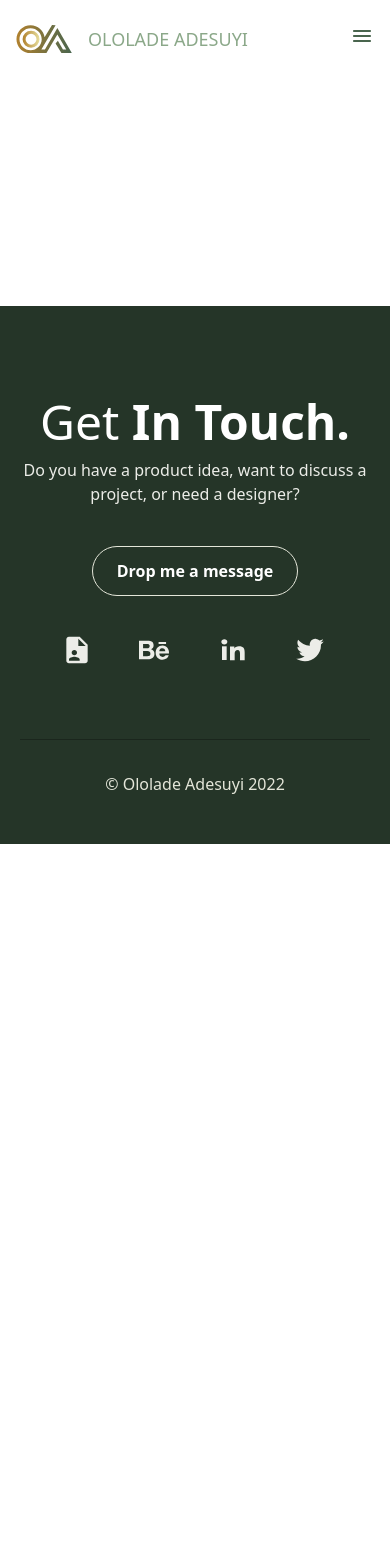
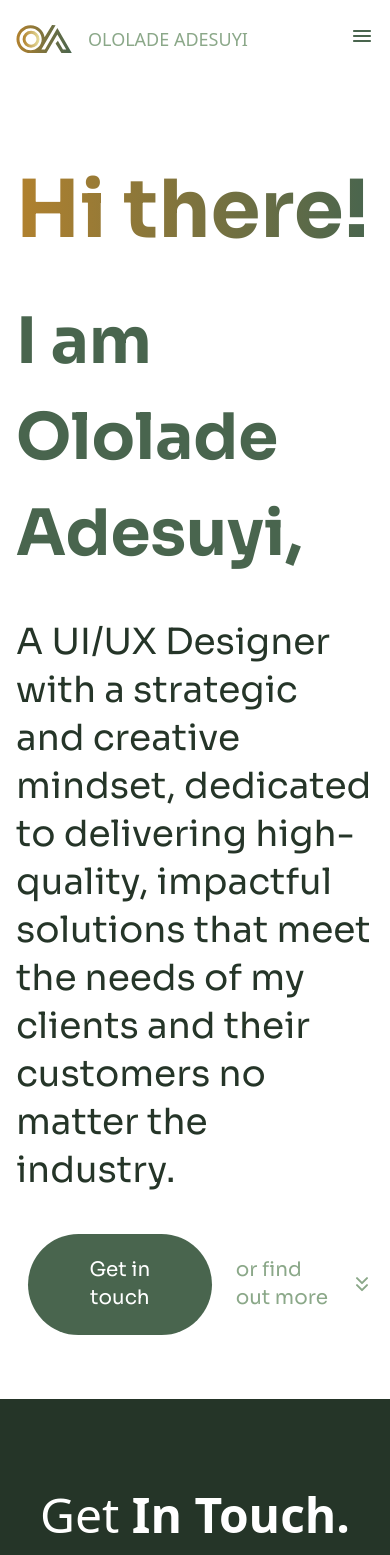
Before and after one commit to Kachielite/ololade-portfolio, a Next.js app: page / in a window 390 px wide. Shown: the top 1555 px of the page. Before the commit the page ends 844 px from the top, so only its background shows below. Built offline with nearby package versions, Linux system fonts and the light colour scheme.

Commit message:
- added Hero and made it responsive

```diff
--- a/components/layout/Layout.jsx
+++ b/components/layout/Layout.jsx
@@ -2,10 +2,11 @@ import React from 'react';
 import { Header } from './Header';
 import { Footer } from './Footer';
 
-export const Layout = () => {
+export const Layout = ({children}) => {
 	return (
 		<main className="flex flex-col justify-between items-center w-screen min-h-screen">
 				<Header/>
+				{children}
 				<Footer/>
 		</main>
 	);
--- a/src/pages/index.jsx
+++ b/src/pages/index.jsx
@@ -1,9 +1,37 @@
 import React from 'react';
 
-const Home = () =>{
-	return(
-		<div className='text-red-500 text-4xl'>Test header</div>
-	)
-}
+const Home = () => {
+	return (
+		<main className='w-full max-w-screen-2xl mx-auto flex flex-col justify-start items-start font-sora'>
+			<section id='hero' className='w-full'>
+				<div className='w-full flex flex-col justify-start items-start px-4 md:px-[7.5rem] pt-[4.5rem] pb-16'>
+					<h2 className='mb-6 brand-color font-bold text-[5rem]'>Hi there!</h2>
+					<h1 className='mb-9 text-[#49654E] font-bold text-[4rem]'>I am Ololade Adesuyi,</h1>
+					<p className='mb-10 font-normal text-4xl text-[#253528] leading-[3rem] md:w-[69rem]'>A UI/UX Designer with a
+						strategic and creative mindset, dedicated to delivering high-quality, impactful
+						solutions that meet the needs of my clients and their customers no matter the industry.</p>
+					<div className='flex flex-row justify-center items-center space-x-6'>
+						<button
+							className={`bg-[#49654E] rounded-[6.25rem] py-[1.4rem] px-12  text-white text-xl font-normal ml-3 hover:shadow-lg  hover:scale-110 duration-300`}>Get
+							in touch
+						</button>
+						<p className="flex flex-row justify-center items-center text-[#8BA889] font-normal text-xl">
+							or find out more
+							<span className="ml-2.5">
+								<svg width='24' height='25' viewBox='0 0 24 25' fill='none'
+										 xmlns='http://www.w3.org/2000/svg'>
+										<path d='M7 13.125L12 18.125L17 13.125' stroke='#8BA889' stroke-width='2' stroke-linecap='round'
+													stroke-linejoin='round' />
+										<path d='M7 6.125L12 11.125L17 6.125' stroke='#8BA889' stroke-width='2' stroke-linecap='round'
+													stroke-linejoin='round' />
+								</svg>
+							</span>
+						</p>
+					</div>
+				</div>
+			</section>
+		</main>
+	);
+};
 
 export default Home;
--- a/src/styles/globals.css
+++ b/src/styles/globals.css
@@ -1,3 +1,5 @@
+@import url('https://fonts.googleapis.com/css2?family=Sora:wght@300;400;500;600;700&display=swap');
+
 @tailwind base;
 @tailwind components;
 @tailwind utilities;
@@ -10,3 +12,11 @@
 .nav_items_active {
     @apply text-[#49654E] text-base font-semibold py-3 px-8
 }
+
+.brand-color {
+    background: linear-gradient(90deg, #B1812E 0%, #49654E 100%);
+    -webkit-background-clip: text;
+    -webkit-text-fill-color: transparent;
+    background-clip: text;
+    text-fill-color: transparent;
+}
--- a/tailwind.config.js
+++ b/tailwind.config.js
@@ -12,7 +12,11 @@ module.exports = {
       lg: "976px",
       xl: "1440px",
     },
-    extend: {},
+    extend: {
+      fontFamily: {
+        'sora': ['Sora', 'sans-serif']
+      },
+    },
   },
   plugins: [],
 }
```
